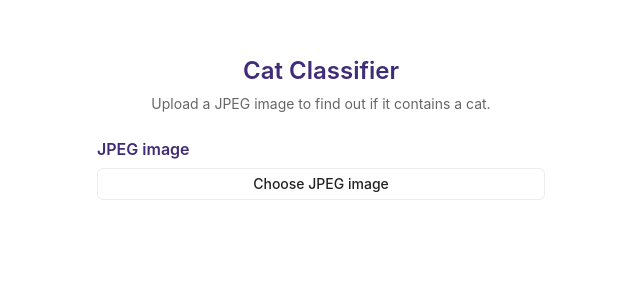
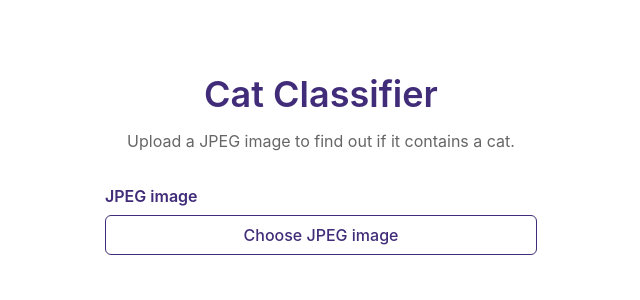
Before and after one commit to barbimt/qureight-cat-classifier, a React (Vite) app: page / in a window 1280 px wide. Shown: the top 300 px of the page, without its empty margins (319-959 px from the left). Built offline with nearby package versions, Linux system fonts and the light colour scheme.

Commit message:
style: customize buttons and classifier layout for brand
Use primary borders, larger lg buttons, and improved page spacing.
Use contractions in result and error copy.

```diff
--- a/src/components/ClassificationError/ClassificationError.tsx
+++ b/src/components/ClassificationError/ClassificationError.tsx
@@ -17,15 +17,20 @@ export const ClassificationError = ({
         <AlertCircle aria-hidden="true" />
         <AlertTitle>Classification failed</AlertTitle>
         <AlertDescription>
-          We could not classify this image. You can retry with the same image or
+          We couldn't classify this image. You can retry with the same image or
           choose a different one.
         </AlertDescription>
       </Alert>
       <div className="flex flex-wrap gap-2">
-        <Button type="button" onClick={onRetry}>
+        <Button type="button" size="lg" onClick={onRetry}>
           Retry classification
         </Button>
-        <Button type="button" variant="outline" onClick={onChooseAnother}>
+        <Button
+          type="button"
+          size="lg"
+          variant="outline"
+          onClick={onChooseAnother}
+        >
           Choose another image
         </Button>
       </div>
--- a/src/components/ClassificationResult/ClassificationResult.tsx
+++ b/src/components/ClassificationResult/ClassificationResult.tsx
@@ -19,10 +19,15 @@ export const ClassificationResult = ({
         <AlertDescription>
           {isCat
             ? 'The classifier determined this image contains a cat.'
-            : 'The classifier determined this image does not contain a cat.'}
+            : "The classifier determined this image doesn't contain a cat."}
         </AlertDescription>
       </Alert>
-      <Button type="button" variant="outline" onClick={onClassifyAnother}>
+      <Button
+        type="button"
+        size="lg"
+        variant="outline"
+        onClick={onClassifyAnother}
+      >
         Classify another image
       </Button>
     </div>
--- a/src/components/ImageUpload/ImageUpload.tsx
+++ b/src/components/ImageUpload/ImageUpload.tsx
@@ -53,6 +53,7 @@ export const ImageUpload = ({
         />
         <Button
           type="button"
+          size="lg"
           variant="outline"
           disabled={disabled}
           onClick={handleChooseClick}
--- a/src/components/ui/button.tsx
+++ b/src/components/ui/button.tsx
@@ -8,9 +8,10 @@ const buttonVariants = cva(
   {
     variants: {
       variant: {
-        default: 'bg-primary text-primary-foreground hover:bg-primary/80',
+        default:
+          'border-primary bg-primary text-primary-foreground hover:bg-primary/80',
         outline:
-          'border-border bg-background hover:bg-muted hover:text-foreground aria-expanded:bg-muted aria-expanded:text-foreground dark:border-input dark:bg-input/30 dark:hover:bg-input/50',
+          'border-primary bg-background text-primary hover:bg-muted hover:text-primary aria-expanded:bg-muted aria-expanded:text-primary dark:bg-input/30 dark:hover:bg-input/50',
         secondary:
           'bg-secondary text-secondary-foreground hover:bg-[color-mix(in_oklch,var(--secondary),var(--foreground)_5%)] aria-expanded:bg-secondary aria-expanded:text-secondary-foreground',
         ghost:
@@ -24,7 +25,7 @@ const buttonVariants = cva(
           'h-8 gap-1.5 px-2.5 has-data-[icon=inline-end]:pr-2 has-data-[icon=inline-start]:pl-2',
         xs: "h-6 gap-1 rounded-[min(var(--radius-md),10px)] px-2 text-xs in-data-[slot=button-group]:rounded-lg has-data-[icon=inline-end]:pr-1.5 has-data-[icon=inline-start]:pl-1.5 [&_svg:not([class*='size-'])]:size-3",
         sm: "h-7 gap-1 rounded-[min(var(--radius-md),12px)] px-2.5 text-[0.8rem] in-data-[slot=button-group]:rounded-lg has-data-[icon=inline-end]:pr-1.5 has-data-[icon=inline-start]:pl-1.5 [&_svg:not([class*='size-'])]:size-3.5",
-        lg: 'h-9 gap-1.5 px-2.5 has-data-[icon=inline-end]:pr-2 has-data-[icon=inline-start]:pl-2',
+        lg: 'h-10 gap-2 px-6 text-base has-data-[icon=inline-end]:pr-4 has-data-[icon=inline-start]:pl-4',
         icon: 'size-8',
         'icon-xs':
           "size-6 rounded-[min(var(--radius-md),10px)] in-data-[slot=button-group]:rounded-lg [&_svg:not([class*='size-'])]:size-3",
--- a/src/features/cat-classifier/CatClassifier.tsx
+++ b/src/features/cat-classifier/CatClassifier.tsx
@@ -137,10 +137,10 @@ export const CatClassifier = () => {
     workflow.phase === 'invalid' ? workflow.message : null;
 
   return (
-    <main className="flex w-full max-w-lg flex-col items-center gap-6 p-6">
-      <div className="space-y-2 text-center">
-        <h1 className="text-2xl font-semibold">Cat Classifier</h1>
-        <p className="text-sm text-muted-foreground">
+    <main className="flex w-full max-w-lg flex-col items-center gap-8 p-6 md:p-10">
+      <div className="space-y-3 text-center">
+        <h1>Cat Classifier</h1>
+        <p className="text-base text-muted-foreground">
           Upload a JPEG image to find out if it contains a cat.
         </p>
       </div>
@@ -173,7 +173,7 @@ export const CatClassifier = () => {
       ) : null}
 
       {canSubmit ? (
-        <Button type="button" onClick={handleSubmit}>
+        <Button type="button" size="lg" onClick={handleSubmit}>
           Classify image
         </Button>
       ) : null}
```
